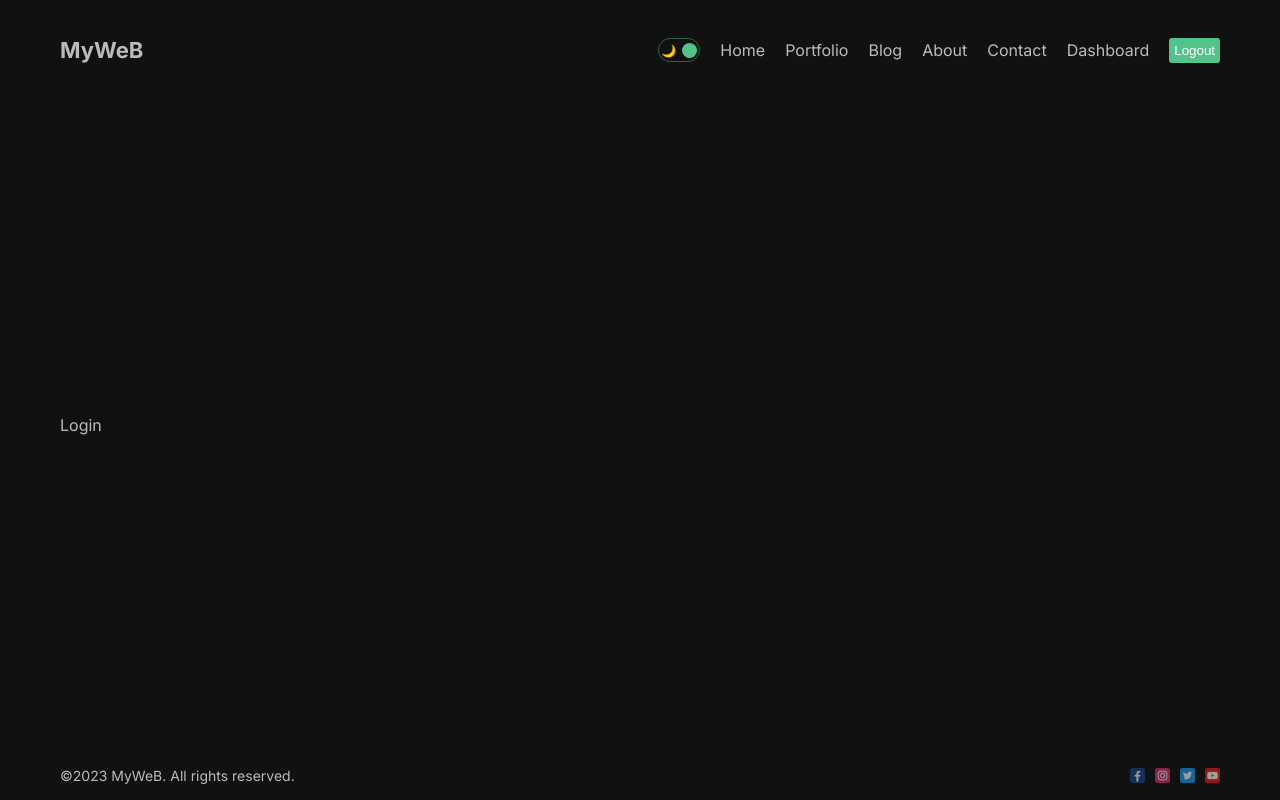
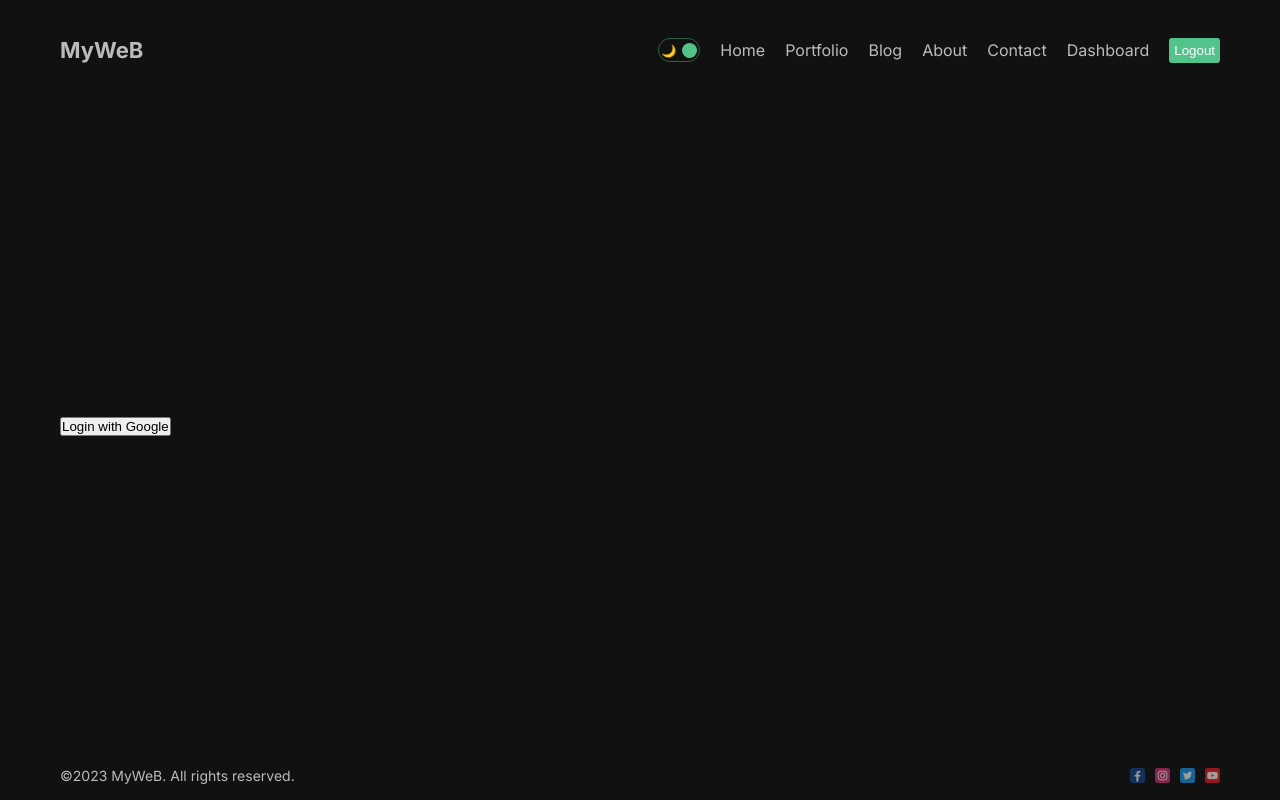
Before and after one commit to amh6281/Blog-Portfolio-App, a Next.js app: page /dashboard/login in a window 1280 px wide. Built offline with nearby package versions, Linux system fonts and the light colour scheme.

Commit message:
Next-Auth authenticated 2022.06.09
Login page에서 구글 로그인 버튼 클릭시 인증 완료

```diff
--- a/src/app/dashboard/(auth)/login/page.jsx
+++ b/src/app/dashboard/(auth)/login/page.jsx
@@ -1,7 +1,15 @@
+"use client";
+
 import React from "react";
+import styles from "./page.module.css";
+import { signIn } from "next-auth/react";
 
 const Login = () => {
-  return <div>Login</div>;
+  return (
+    <div className={styles.container}>
+      <button onClick={() => signIn("google")}>Login with Google</button>
+    </div>
+  );
 };
 
 export default Login;
--- a/src/app/dashboard/page.jsx
+++ b/src/app/dashboard/page.jsx
@@ -31,7 +31,7 @@
     "https://jsonplaceholder.typicode.com/posts",
     fetcher
   );
-  console.log(data);
+
   return <div>Dashboard</div>;
 };
 
--- a/src/components/authProvider/AuthProvider.jsx
+++ b/src/components/authProvider/AuthProvider.jsx
@@ -8,3 +8,4 @@
 };
 
 export default AuthProvider;
+// useSession hook을 사용하기 위한 SessionProvider로 감싸기
```
Also changed, not shown: src/app/dashboard/(auth)/login/page.module.css (added).
